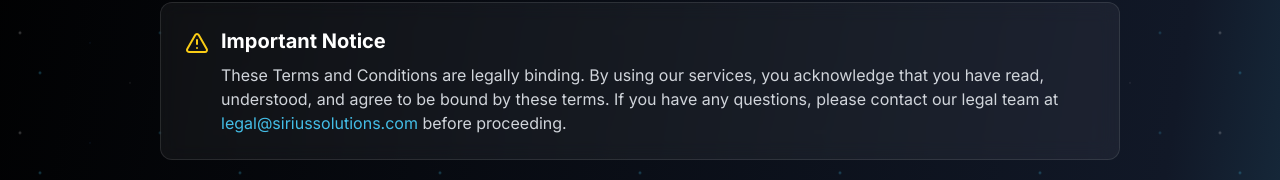
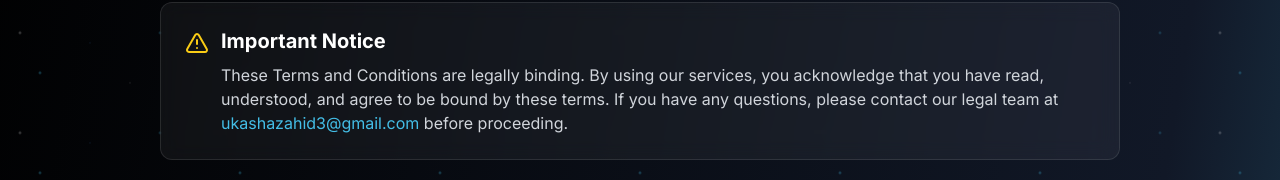
Before and after one commit to lumber1ghauri/sirius-solutions, a React (Vite) app: page /terms-and-conditions in a window 1280 px wide. Shown: the part 528-708 px from the top of the page. Built offline with nearby package versions, Linux system fonts and the light colour scheme; no server answers.

Commit message:
added email in T&Cs

```diff
--- a/src/pages/TermsAndConditions.tsx
+++ b/src/pages/TermsAndConditions.tsx
@@ -196,7 +196,7 @@ const TermsAndConditions = () => {
               <p className="text-gray-300">
                 These Terms and Conditions are legally binding. By using our services, you acknowledge that you have read,
                 understood, and agree to be bound by these terms. If you have any questions, please contact our legal team
-                at <span className="text-[#44bee7]">legal@siriussolutions.com</span> before proceeding.
+                at <span className="text-[#44bee7]">ukashazahid3@gmail.com</span> before proceeding.
               </p>
             </div>
           </div>
@@ -294,7 +294,7 @@ const TermsAndConditions = () => {
                 whileTap={{ scale: 0.95 }}
                 className="border border-[#44bee7] text-[#44bee7] hover:bg-[#44bee7] hover:text-white px-8 py-3 rounded-full transition-all duration-300"
               >
-                Email: legal@siriussolutions.com
+                Email: ukashazahid3@gmail.com
               </motion.button>
             </a>
           </div>
```
